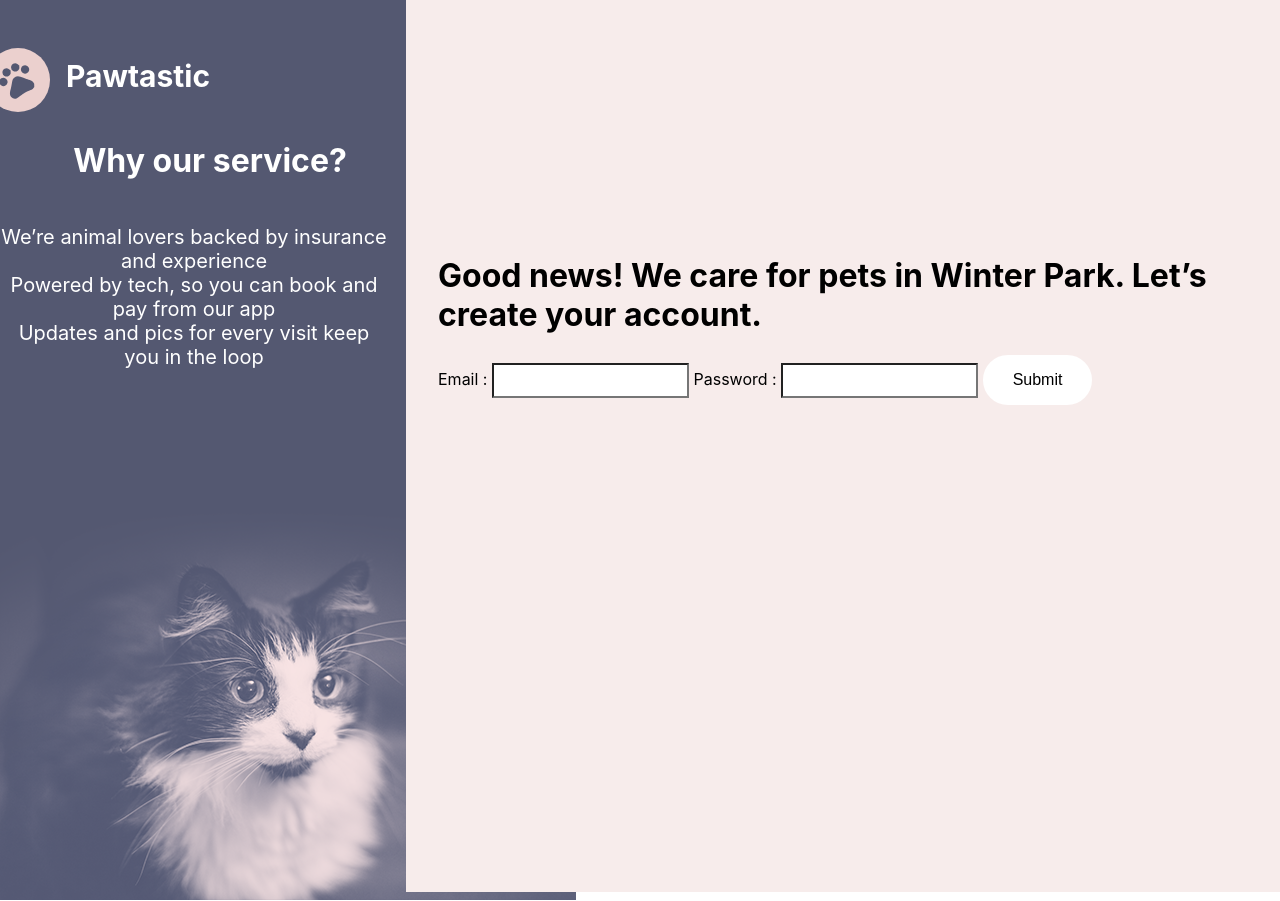
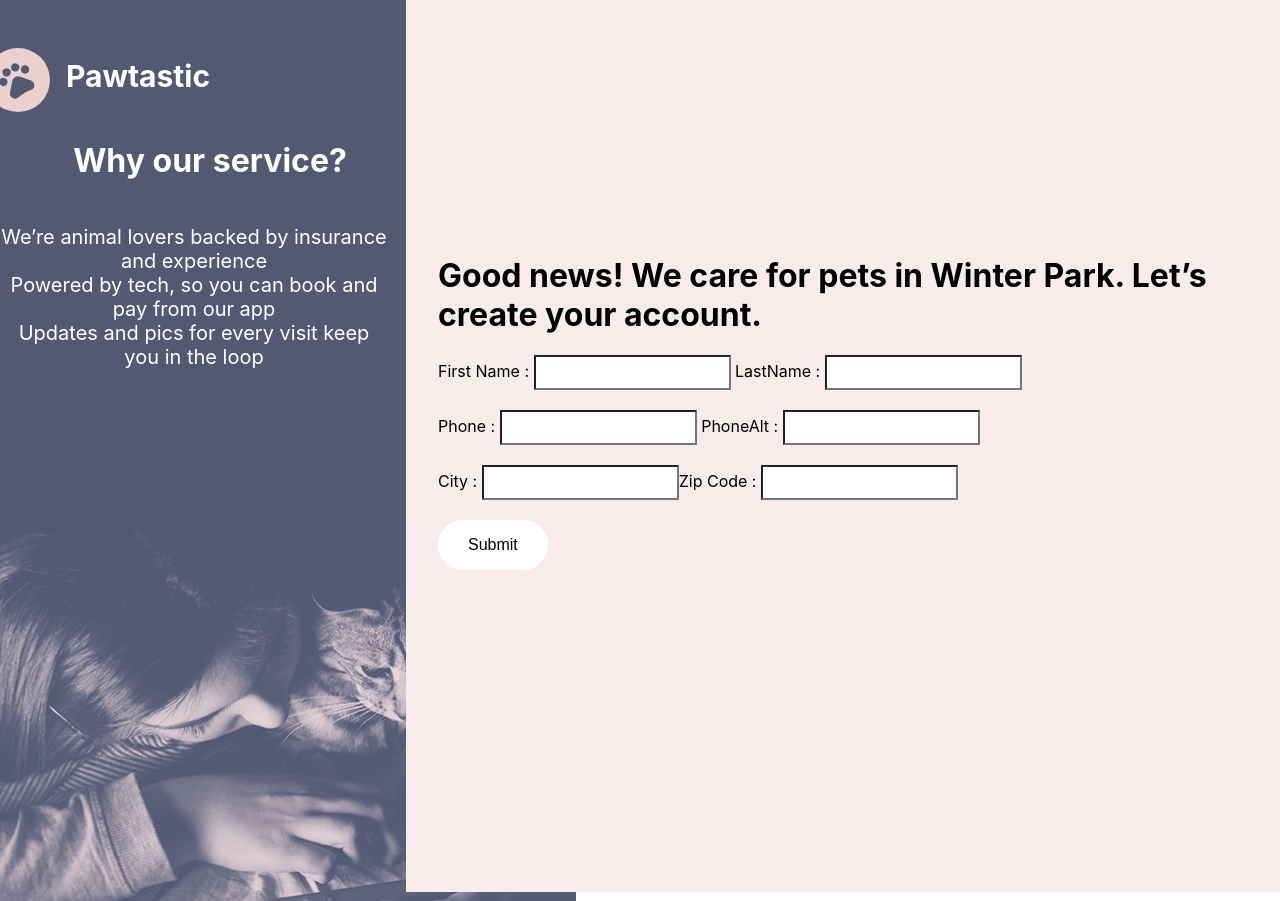
Before and after one commit to AagmanSuri/Pawtastic, a React (Create React App) app: page /Signup/registerHumanProfile in a window 1280 px wide. Built offline with nearby package versions, Linux system fonts and the light colour scheme.

Commit message:
register pages refactored

```diff
--- a/src/pages/Signup/register.js
+++ b/src/pages/Signup/register.js
@@ -1,6 +1,6 @@
 import React from "react";
 import "./signup.css";
-import BackGroundCat from "../../assets/backGroungCat.svg";
+import BackGroundCat1 from "../../assets/backgroundCat1.svg";
 import { Link } from "react-router-dom";
 import Logo from "../../assets/Logo.svg";
 import { Formik } from "formik";
@@ -9,7 +9,7 @@ const Register = () => {
   const history = useHistory();
   return (
     <div className="wrapper wrapper-sign">
-      <img className="back-pic" src={BackGroundCat} alt="back"></img>
+      <img className="back-pic" src={BackGroundCat1} alt="back"></img>
       <div style={{ textAlign: "center", marginTop: "5rem" }}>
         <div
           style={{ marginTop: "-2rem", marginLeft: "-15rem" }}
--- a/src/pages/Signup/registerHumanProfile.js
+++ b/src/pages/Signup/registerHumanProfile.js
@@ -2,7 +2,7 @@ import React from "react";
 
 import "./signup.css";
 
-import BackGroundCat from "../../assets/backGroungCat.svg";
+import BackGroundCat from "../../assets/backgroundCat3.svg";
 
 import { Link } from "react-router-dom";
 
@@ -48,14 +48,14 @@ const Register = () => {
       <div
         className="box2"
         style={{
-          backgroundColor: "#F7ECEB",
+          backgroundColor: "#F7ECEB"
         }}
       >
         <div
           style={{
             marginLeft: "2rem",
 
-            marginTop: "16rem",
+            marginTop: "16rem"
           }}
         >
           <h1>
@@ -65,29 +65,27 @@ const Register = () => {
 
           <Formik
             initialValues={{ email: "", password: "" }}
-            validate={(values) => {
-              const errors = {};
+            // validate={(values) => {
+            //   const errors = {};
 
-              if (!values.email) {
-                errors.email = "Required";
-              } else if (
-                !/^[A-Z0-9._%+-]+@[A-Z0-9.-]+\.[A-Z]{2,}$/i.test(values.email)
-              ) {
-                errors.email = "Invalid email address";
-              }
+            //   if (!values.email) {
+            //     errors.email = "Required";
+            //   } else if (
+            //     !/^[A-Z0-9._%+-]+@[A-Z0-9.-]+\.[A-Z]{2,}$/i.test(values.email)
+            //   ) {
+            //     errors.email = "Invalid email address";
+            //   }
 
-              return errors;
-            }}
+            //   return errors;
+            // }}
             onSubmit={(values, { setSubmitting }) => {
-              // setTimeout(() => {
+              setTimeout(() => {
+                alert(JSON.stringify(values, null, 2));
 
-              // alert(JSON.stringify(values, null, 2));
+                setSubmitting(false);
+              }, 400);
 
-              // setSubmitting(false);
-
-              // }, 400);
-
-              history.push("./registerHumanProfile");
+              // history.push("./registerHumanProfile");
             }}
           >
             {({
@@ -103,29 +101,72 @@ const Register = () => {
 
               handleSubmit,
 
-              isSubmitting,
+              isSubmitting
 
               /* and other goodies */
             }) => (
               <form onSubmit={handleSubmit}>
-                <label>Email : </label>
+                <label>First Name : </label>
                 <input
-                  type="email"
-                  name="email"
+                  type="text"
+                  name="FirstName"
                   onChange={handleChange}
                   onBlur={handleBlur}
-                  value={values.email}
+                  value={values.FirstName}
                 />
-                {errors.email && touched.email && errors.email}{" "}
-                <label>Password : </label>
+                {errors.FirstName && touched.FirstName && errors.FirstName}{" "}
+                <label>LastName : </label>
                 <input
-                  type="password"
-                  name="password"
+                  type="text"
+                  name="LastName"
                   onChange={handleChange}
                   onBlur={handleBlur}
-                  value={values.password}
+                  value={values.LastName}
                 />
-                {errors.password && touched.password && errors.password}{" "}
+                {errors.LastName && touched.LastName && errors.LastName}{" "}
+                <br></br>
+                <br></br>
+                <label>Phone : </label>
+                <input
+                  type="phone"
+                  name="Phone"
+                  required
+                  onChange={handleChange}
+                  onBlur={handleBlur}
+                  value={values.Phone}
+                />
+                {errors.Phone && touched.Phone && errors.Phone}
+                {"                        "}
+                <label>PhoneAlt : </label>
+                <input
+                  type="phone"
+                  name="PhoneAlt"
+                  onChange={handleChange}
+                  onBlur={handleBlur}
+                  value={values.PhoneAlt}
+                />
+                {errors.PhoneAlt && touched.PhoneAlt && errors.PhoneAlt}{" "}
+                <br></br>
+                <br></br>
+                <label>City : </label>
+                <input
+                  type="text"
+                  name="City"
+                  onChange={handleChange}
+                  onBlur={handleBlur}
+                  value={values.City}
+                />
+                {errors.City && touched.City && errors.City}
+                <label>Zip Code : </label>
+                <input
+                  type="zipcode"
+                  name="ZipCode"
+                  onChange={handleChange}
+                  onBlur={handleBlur}
+                  value={values.ZipCode}
+                />
+                {errors.ZipCode && touched.ZipCode && errors.ZipCode} <br></br>
+                <br></br>
                 <button className="btn" type="submit" disabled={isSubmitting}>
                   Submit
                 </button>
```
Also changed, not shown: src/assets/backgroundCat1.svg (added), src/assets/backgroundCat3.svg (added).
